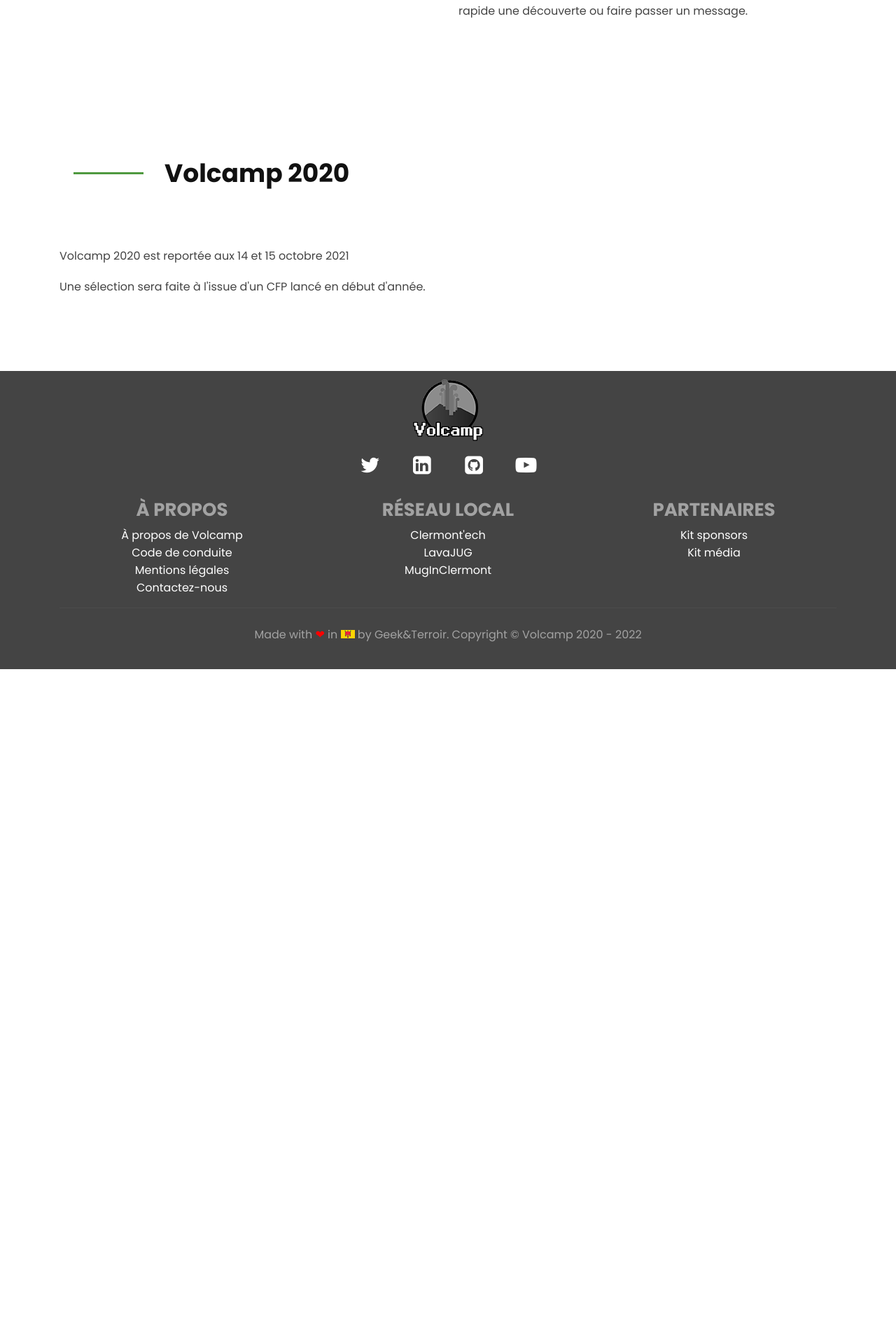
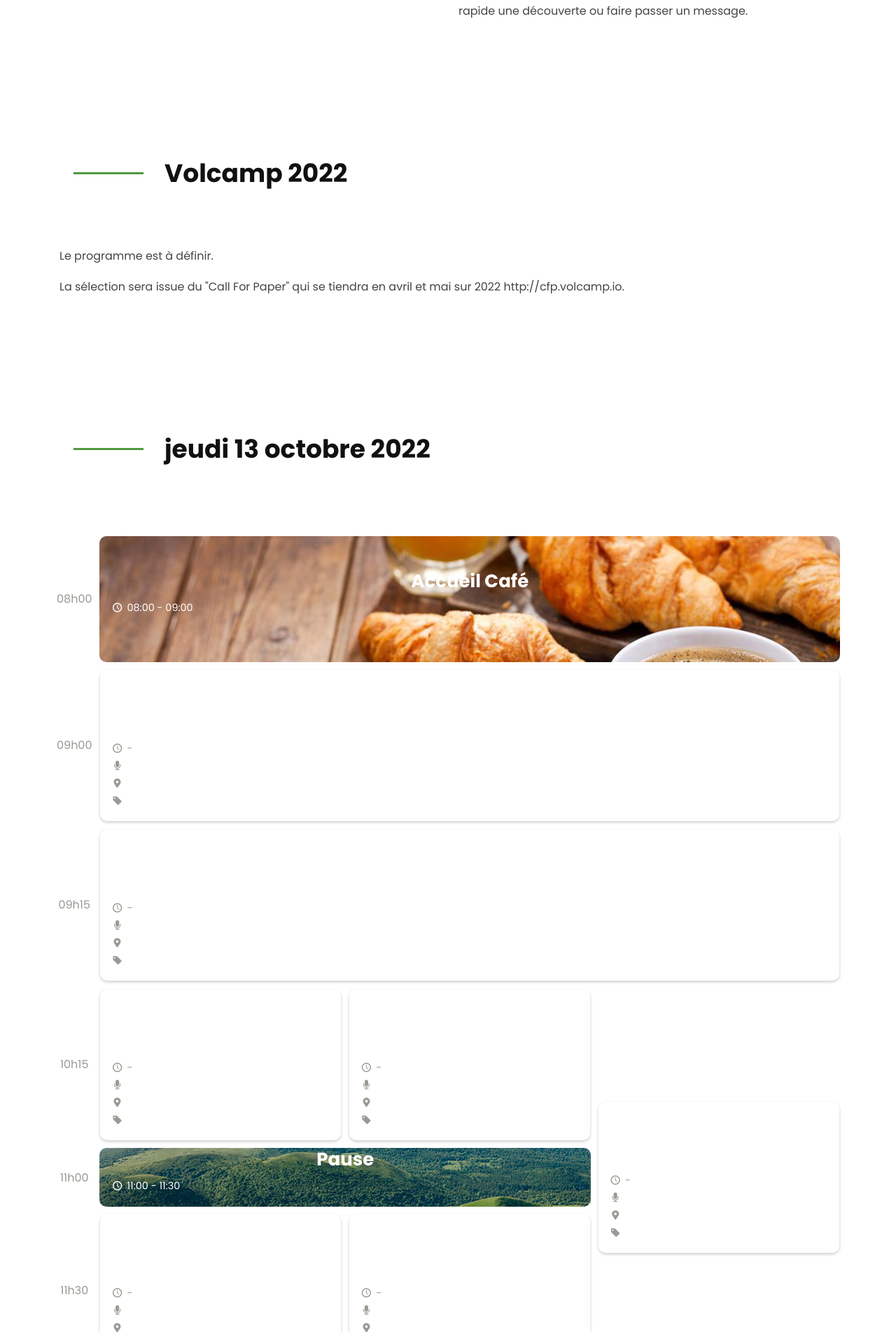
Before and after one commit to Volcamp/volcampempty.github.io, a Jekyll site: the page built from talks/index.md, in a window 1280 px wide. Shown: the part 1101-3004 px from the top of the page at 70% size. Built offline with Jekyll 4.4.1, drawn with Linux system fonts in a browser that asks for light colours; some of the changed text lies outside the part shown.

Commit message:
agenda et CFP

```diff
--- a/_config.yml
+++ b/_config.yml
@@ -1,4 +1,4 @@
-name: Volcamp 2022
+name: Volcamp
 description: La première conférence au cœur des volcans d'Auvergne faite pour les passionnés de technologie, de développement et de terroir.
 author: Geek&Terroir
 keywords: Volcamp, tech conference, conference, auvergne, clermont-fd, Geek&Terroir
--- a/talks/index.md
+++ b/talks/index.md
@@ -59,7 +59,7 @@
             <div class="col-lg-8">
                 <div class="heading">
                     <div class="pl-90">
-                        <h2>Volcamp 2020</h2>
+                        <h2>{{ site.name }} {{ site.data-year }}</h2>
                     </div>
                 </div>
             </div>
@@ -67,12 +67,13 @@
         <div class="row">
             <div class="col-lg-12">
                 <p>
-                    Volcamp 2020 est reportée aux 14 et 15 octobre 2021
+                    Le programme est à définir.
                 </p>
                 <p>
-                    Une sélection sera faite à l'issue d'un CFP lancé en début d'année.
+                    La sélection sera issue du "Call For Paper" qui se tiendra en avril et mai sur {{ site.data-year }} <a href="http://cfp.volcamp.io" target="_blank">http://cfp.volcamp.io</a>.
                 </p>
             </div>
         </div>
     </div>
 </section>
+{% include agenda.html %}
```
